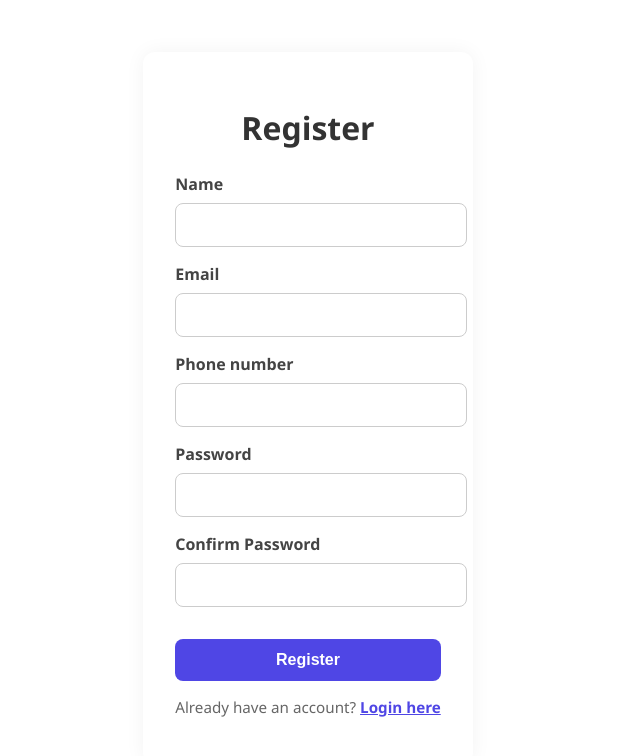
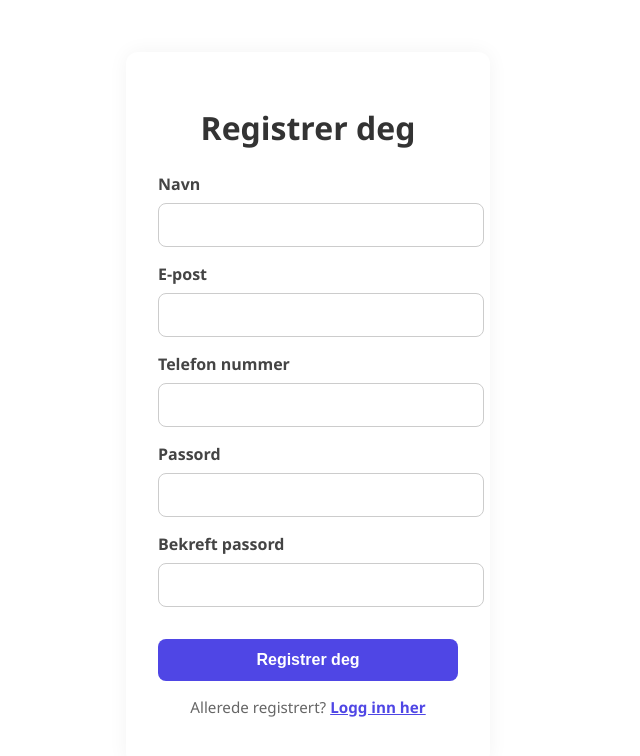
Before and after one commit to sverrgha/Full-stack-project-group-8, a Vue app in the folder frontend/: page /register in a window 1280 px wide. Shown: the top 756 px of the page, without its empty margins (332-972 px from the left). Built offline with nearby package versions, Linux system fonts and the light colour scheme.

Commit message:
feat: add multi-language support for registerForm

```diff
--- a/frontend/src/components/LoginForm.vue
+++ b/frontend/src/components/LoginForm.vue
@@ -20,21 +20,21 @@ const register = () => {
 
 <template>
   <div class="login-form">
-    <h1>{{ t('loginPage.loginForm.login') }}</h1>
+    <h1>{{ t('loginForm.login') }}</h1>
     <form @submit.prevent="login">
       <div class="form-group">
-        <label for="email">{{ t('loginPage.loginForm.email') }}</label>
+        <label for="email">{{ t('loginForm.email') }}</label>
         <input type="email" id="email" v-model="email" required />
       </div>
       <div class="form-group">
-        <label for="password">{{ t('loginPage.loginForm.password') }}</label>
+        <label for="password">{{ t('loginForm.password') }}</label>
         <input type="password" id="password" v-model="password" required />
       </div>
-      <button type="submit" class="btn primary">{{ t('loginPage.loginForm.login') }}</button>
+      <button type="submit" class="btn primary">{{ t('loginForm.login') }}</button>
 
       <p class="register-text">
-        {{ t('loginPage.loginForm.notRegistered') }}
-        <span @click="register">{{ t('loginPage.loginForm.register')}}</span>
+        {{ t('loginForm.notRegistered') }}
+        <span @click="register">{{ t('loginForm.register')}}</span>
       </p>
     </form>
   </div>
--- a/frontend/src/components/RegisterForm.vue
+++ b/frontend/src/components/RegisterForm.vue
@@ -1,8 +1,10 @@
 <script setup>
 import { reactive } from 'vue'
 import { useRouter } from 'vue-router'
+import { useI18n } from "vue-i18n";
 
 const router = useRouter()
+const { t } = useI18n()
 
 const form = reactive({
   name: '',
@@ -26,23 +28,23 @@ const register = () => {
 
   // Validation error messages showing when register is clicked
   if (!form.name.trim()) {
-    errors.name = 'Name is required.'
+    errors.name = 'registerForm.nameRequired'
   }
 
   if (!/\S+@\S+\.\S+/.test(form.email)) {
-    errors.email = 'Enter a valid email.'
+    errors.email = 'registerForm.invalidEmail'
   }
 
   if (!/^[0-9]+$/.test(form.phone)) {
-    errors.phone = 'Phone number must contain digits only.'
+    errors.phone = 'registerForm.invalidPhoneNumber'
   }
 
   if (form.password.length < 6) {
-    errors.password = 'Password must be at least 6 characters.'
+    errors.password = 'registerForm.passwordLength'
   }
 
   if (form.password !== form.confirmPassword) {
-    errors.confirmPassword = 'Passwords do not match.'
+    errors.confirmPassword = 'registerForm.passwordsMustMatch'
   }
 
   // If no errors, proceed
@@ -66,62 +68,62 @@ const goToLogin = () => {
 
 <template>
   <div class="register-form">
-    <h1>Register</h1>
+    <h1>{{ t('registerForm.register') }}</h1>
     <form @submit.prevent="register">
       <!-- Name -->
       <div class="form-group">
-        <label for="name">Name</label>
+        <label for="name">{{ t('registerForm.name') }}</label>
         <input type="text" id="name" v-model="form.name"
             :class="{ invalid: errors.name }"
         />
-        <p v-if="errors.name" class="error-message">{{ errors.name }}</p>
+        <p v-if="errors.name" class="error-message">{{ t(errors.name) }}</p>
       </div>
 
       <!-- Email -->
       <div class="form-group">
-        <label for="email">Email</label>
+        <label for="email">{{ t('registerForm.email') }}</label>
         <input type="email" id="email" v-model="form.email"
             :class="{ invalid: errors.email }"
         />
-        <p v-if="errors.email" class="error-message">{{ errors.email }}</p>
+        <p v-if="errors.email" class="error-message">{{ t(errors.email) }}</p>
       </div>
 
       <!-- Phone -->
       <div class="form-group">
-        <label for="phone">Phone number</label>
+        <label for="phone">{{ t('registerForm.phoneNumber') }}</label>
         <input type="text" id="phone" v-model="form.phone"
             :class="{ invalid: errors.phone }"
         />
-        <p v-if="errors.phone" class="error-message">{{ errors.phone }}</p>
+        <p v-if="errors.phone" class="error-message">{{ t(errors.phone) }}</p>
       </div>
 
       <!-- Password -->
       <div class="form-group">
-        <label for="password">Password</label>
+        <label for="password">{{ t('registerForm.password') }}</label>
         <input type="password" id="password" v-model="form.password"
             :class="{ invalid: errors.password }"
         />
-        <p v-if="errors.password" class="error-message">{{ errors.password }}</p>
+        <p v-if="errors.password" class="error-message">{{ t(errors.password) }}</p>
       </div>
 
       <!-- Confirm Password -->
       <div class="form-group">
-        <label for="confirmPassword">Confirm Password</label>
+        <label for="confirmPassword">{{  t('registerForm.confirmPassword') }}</label>
         <input type="password" id="confirmPassword" v-model="form.confirmPassword"
             :class="{ invalid: errors.confirmPassword }"
         />
-        <p v-if="errors.confirmPassword" class="error-message">{{ errors.confirmPassword }}</p>
+        <p v-if="errors.confirmPassword" class="error-message">{{ t(errors.confirmPassword) }}</p>
       </div>
 
       <!-- Register Button -->
       <button type="submit" class="btn primary">
-        Register
+        {{ t('registerForm.register') }}
       </button>
 
       <!-- Link to Login -->
       <p class="login-text">
-        Already have an account?
-        <span @click="goToLogin">Login here</span>
+        {{ t('registerForm.alreadyRegistered') }}
+        <span @click="goToLogin">{{ t('registerForm.login') }}</span>
       </p>
     </form>
   </div>
@@ -130,6 +132,7 @@ const goToLogin = () => {
 <style scoped>
 .register-form {
   max-width: 400px;
+  min-width: 300px;
   margin: 5vh auto;
   padding: 2rem;
   border-radius: 12px;
--- a/frontend/src/locales/en.json
+++ b/frontend/src/locales/en.json
@@ -6,13 +6,26 @@
     "messages": "Messages",
     "language": "En"
   },
-  "loginPage": {
   "loginForm": {
     "email": "Email",
     "password": "Password",
     "login": "Login",
     "register": "Register here",
     "notRegistered": "Don't have an account?"
+  },
+  "registerForm": {
+    "name": "Name",
+    "nameRequired": "Name is required",
+    "email": "Email",
+    "invalidEmail": "Enter a valid email",
+    "phoneNumber": "Phone number",
+    "invalidPhoneNumber": "Enter a valid phone number",
+    "password": "Password",
+    "passwordLength": "Password must be at least 6 characters",
+    "confirmPassword": "Confirm password",
+    "passwordsMustMatch": "Passwords do not match",
+    "register": "Register",
+    "login": "Login here",
+    "alreadyRegistered": "Already registered?"
   }
 }
-}
--- a/frontend/src/locales/no.json
+++ b/frontend/src/locales/no.json
@@ -6,13 +6,26 @@
     "messages": "Meldinger",
     "language": "No"
   },
-  "loginPage": {
   "loginForm": {
     "email": "E-post",
     "password": "Passord",
     "login": "Logg inn",
     "register": "Registrer deg her",
     "notRegistered": "Ingen bruker?"
+  },
+  "registerForm": {
+    "name": "Navn",
+    "nameRequired": "Navn er påkrevd",
+    "email": "E-post",
+    "invalidEmail": "Skriv inn en gyldig e-post",
+    "phoneNumber": "Telefon nummer",
+    "invalidPhoneNumber": "Skriv inn et gyldig telefonnummer",
+    "password": "Passord",
+    "passwordLength": "Passord må være minst 6 tegn",
+    "confirmPassword": "Bekreft passord",
+    "passwordsMustMatch": "Passordene er ikke like",
+    "register": "Registrer deg",
+    "login": "Logg inn her",
+    "alreadyRegistered": "Allerede registrert?"
   }
 }
-}
```
Lines whose indentation alone changed are shown as unchanged.
